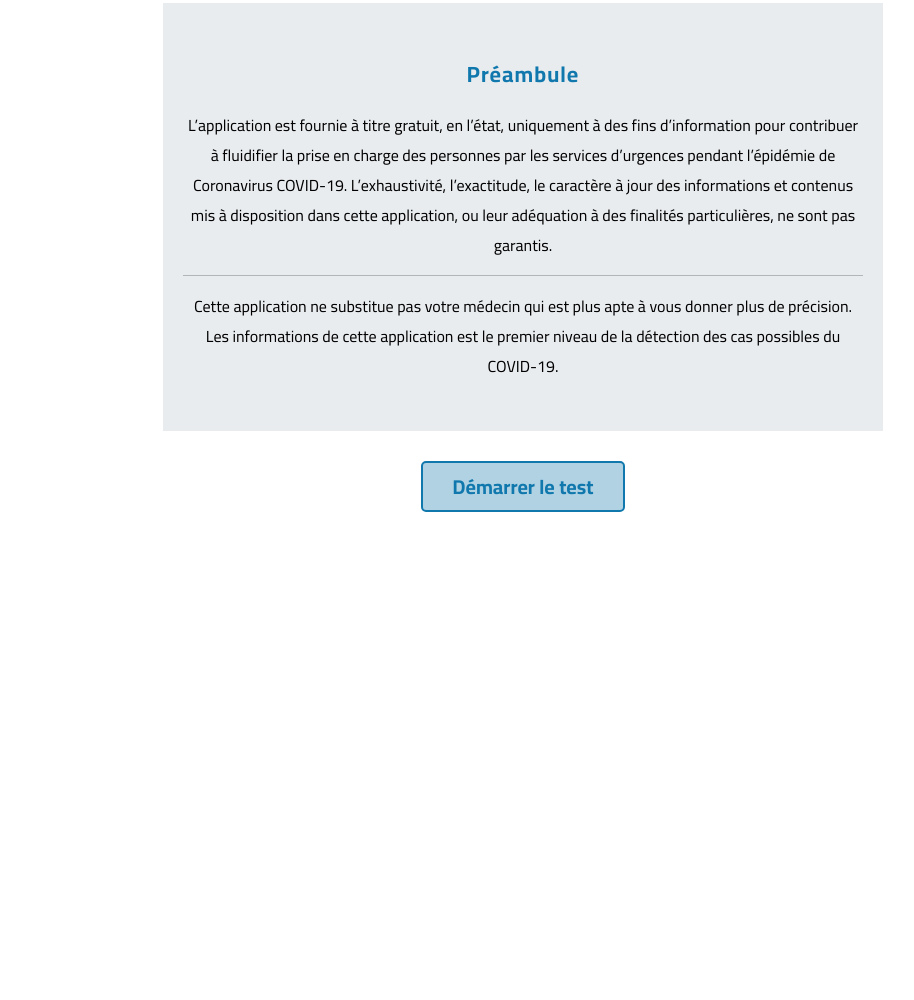
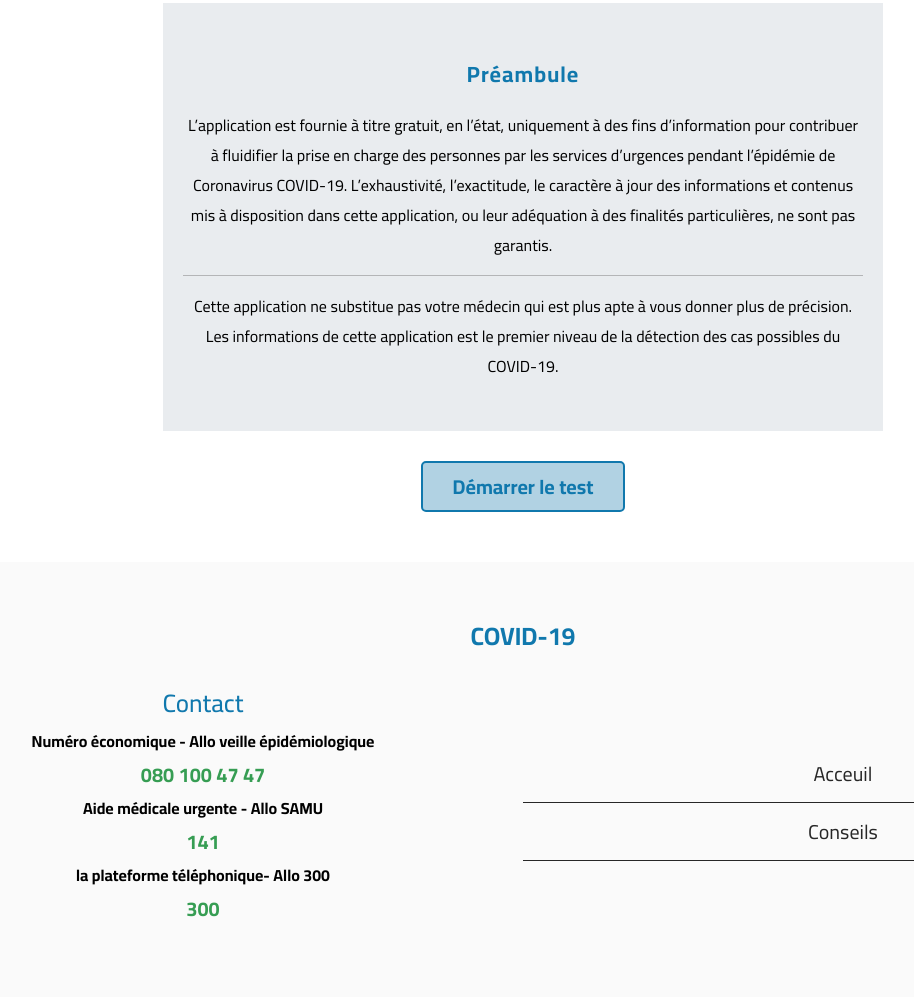
Before and after one commit to AbderrahimAgra/covidTestJC, a plain HTML site: page test.html in a window 1280 px wide. Shown: the part 223-1223 px from the top of the page, without its empty margins (117-1031 px from the left). Drawn offline with Linux system fonts and the light colour scheme.

Commit message:
Creating footer section

```diff
--- a/css/style.css
+++ b/css/style.css
@@ -143,10 +143,6 @@ a {
   background-color: rgba(128, 128, 128, 0.5);
 }
 
-body {
-  height: 2000px;
-}
-
 .start__test {
   display: inline-block;
   margin-top: 30px;
@@ -198,3 +194,71 @@ body {
 }
 
 /* End Test Section */
+
+/* Start Footer Section */
+
+.footer {
+  margin-top: 50px;
+  padding: 50px 0;
+  background-color: #fafafa;
+}
+
+.footer__brand {
+  text-align: center;
+}
+
+.footer__brand a {
+  color: #1078ad;
+  font-size: 25px;
+  font-weight: 700;
+}
+
+.footer__contact {
+  padding: 20px 0;
+  text-align: center;
+}
+
+.contact__title {
+  color: #1078ad;
+  font-size: 25px;
+  font-weight: 500;
+}
+
+.contact__name {
+  font-weight: 700;
+}
+
+.contact__number {
+  color: #369d53;
+  font-size: 20px;
+  font-weight: 700;
+}
+
+.footer__link {
+  display: block;
+  border-bottom: 1px solid #272727;
+  padding: 10px 0;
+  color: #272727;
+  font-size: 20px;
+  text-align: center;
+}
+
+@media screen and (min-width: 768px) {
+  .footer__content {
+    display: flex;
+    flex-wrap: wrap;
+    align-items: center;
+  }
+
+  .footer__brand {
+    width: 100%;
+  }
+  .footer__contact {
+    width: 50%;
+  }
+  .footer__navbar {
+    width: 50%;
+  }
+}
+
+/* End Footer Section */
--- a/test.html
+++ b/test.html
@@ -17,7 +17,7 @@
     <!-- Start Header Section -->
     <header class="header">
       <div class="header__content">
-        <a class="brand__name" href="./index.html">covid 19</a>
+        <a class="brand__name" href="./index.html">COVID-19</a>
         <nav>
           <ul class="nav__list">
             <li class="nav__item">
@@ -75,5 +75,34 @@
       </div>
     </section>
     <!-- End Test Section -->
+
+    <!-- Start Footer Section -->
+    <footer class="footer">
+      <div class="footer__content">
+        <div class="footer__brand"><a href="./index.html">COVID-19</a></div>
+        <div class="footer__contact">
+          <h4 class="contact__title">Contact</h4>
+          <p class="contact__name">
+            Numéro économique - Allo veille épidémiologique
+          </p>
+          <p class="contact__number">080 100 47 47</p>
+          <p class="contact__name">Aide médicale urgente - Allo SAMU</p>
+          <p class="contact__number">141</p>
+          <p class="contact__name">la plateforme téléphonique- Allo 300</p>
+          <p class="contact__number">300</p>
+        </div>
+        <div class="footer__navbar">
+          <ul class="footer__list">
+            <li class="footer__item">
+              <a class="footer__link" href="#">Acceuil</a>
+            </li>
+            <li class="footer__item">
+              <a class="footer__link" href="#">Conseils</a>
+            </li>
+          </ul>
+        </div>
+      </div>
+    </footer>
+    <!-- End Footer Section -->
   </body>
 </html>
```
